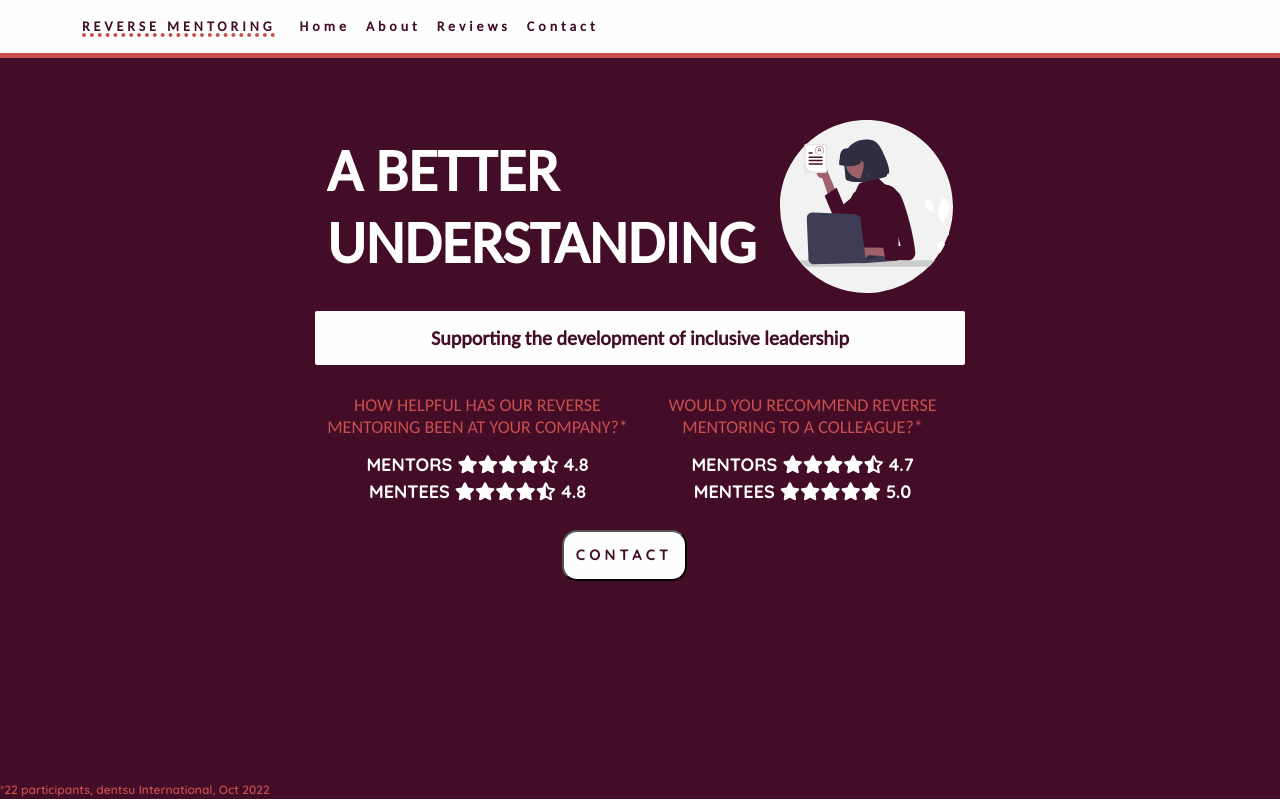
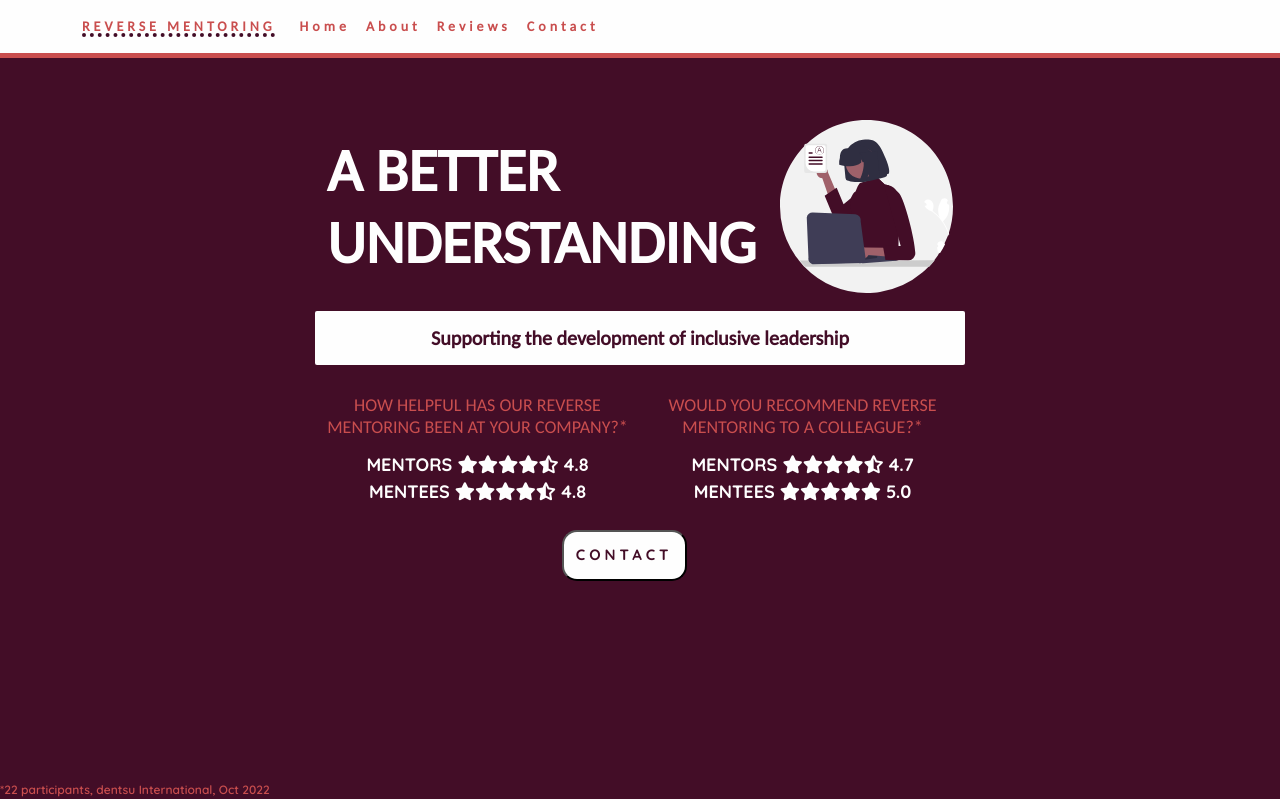
Before and after one commit to SkippyWalnuts/rev-mentoring-react, a React (Create React App) app: page / in a window 1280 px wide. In both pictures the pointer is over the link "REVERSE MENTORING". Shown: the top 800 px of the page. Built offline with nearby package versions, Linux system fonts and the light colour scheme.

Commit message:
Updated RevNavbar colours

```diff
--- a/src/RevNavbar.css
+++ b/src/RevNavbar.css
@@ -11,7 +11,7 @@
 }
 
 .RevNavbar .nav-company-name, .nav-page {
-    color: var(--primary-color);
+    color: var(--accent-color);
     font-size: 14px;
     font-weight: 800;
     letter-spacing: 4px;
@@ -20,8 +20,8 @@
 }
 
 .RevNavbar .nav-page.active, .nav-page:hover, .nav-company-name:hover {
-    color: var(--primary-color);
-    text-decoration-color: var(--accent-color);
+    color: var(--accent-color);
+    text-decoration-color: var(--primary-color);
 }
 
 .RevNavbar .navbar-toggler {
```
